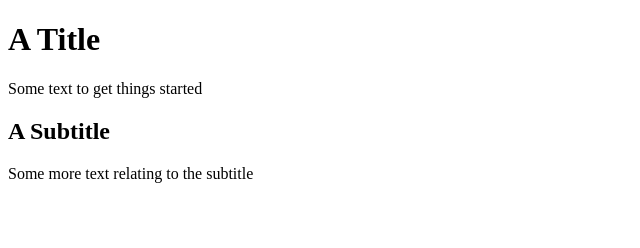
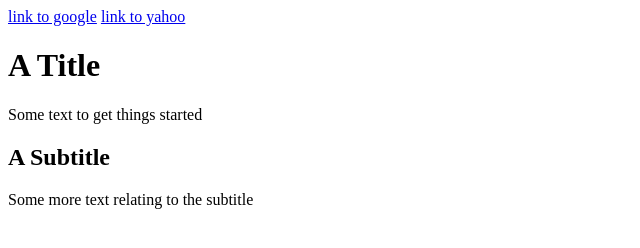
Before and after one commit to Joshua-McGee/p02-git-demo2, a plain HTML site: page index.html in a window 1280 px wide. Shown: the whole page, without its empty margins (0-640 px from the left). Drawn offline with Linux system fonts and the light colour scheme.

Commit message:
added some navigation

```diff
--- a/index.html
+++ b/index.html
@@ -7,6 +7,11 @@
 	</head>
 
 	<body>
+		<nav>
+			<a href="http://www.google.ca">link to google</a>
+			<a href="http://www.yahoo.ca">link to yahoo</a>
+		</nav>
+
 		<!-- comment here -->
 		<h1>A Title</h1>
 		<p> Some text to get things started</p>
@@ -16,6 +21,7 @@
 		<p> Some more text relating to the subtitle</p>
 
 
+
 	</body>
 
 </html>
```
